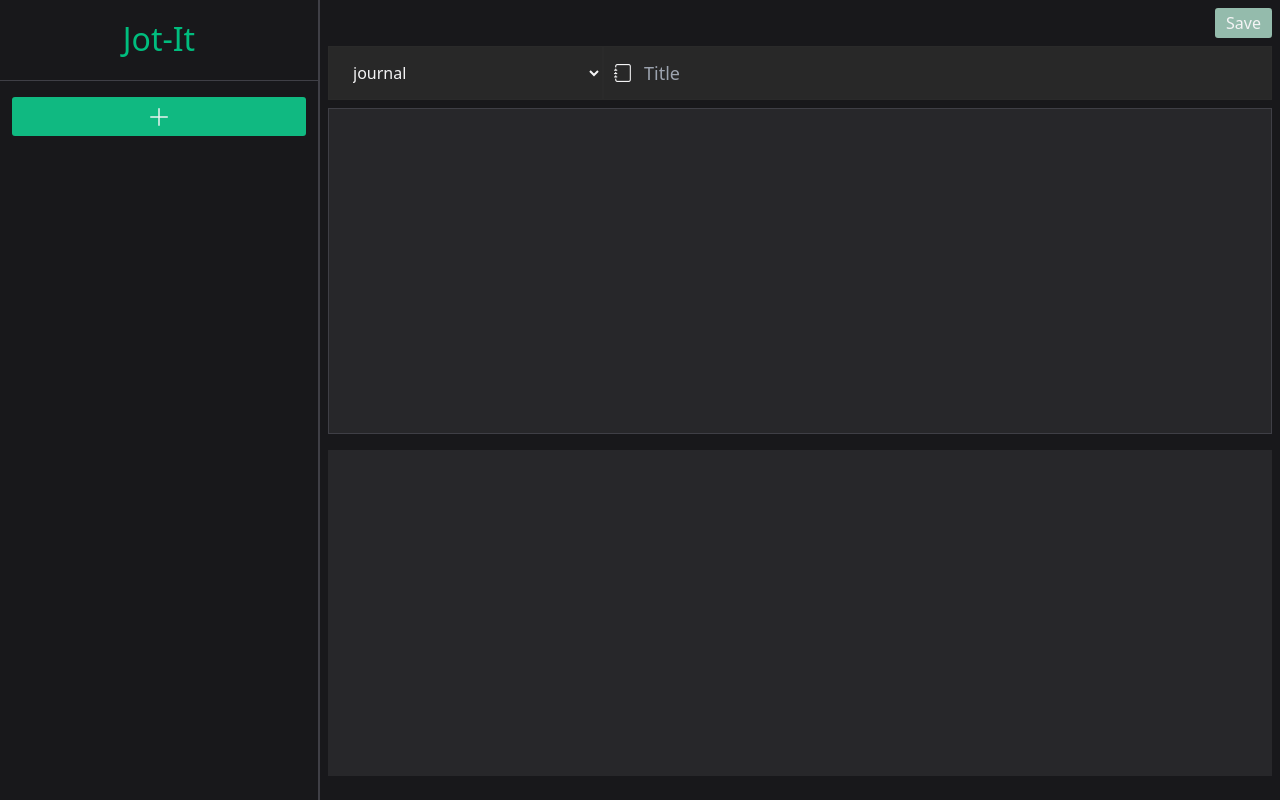
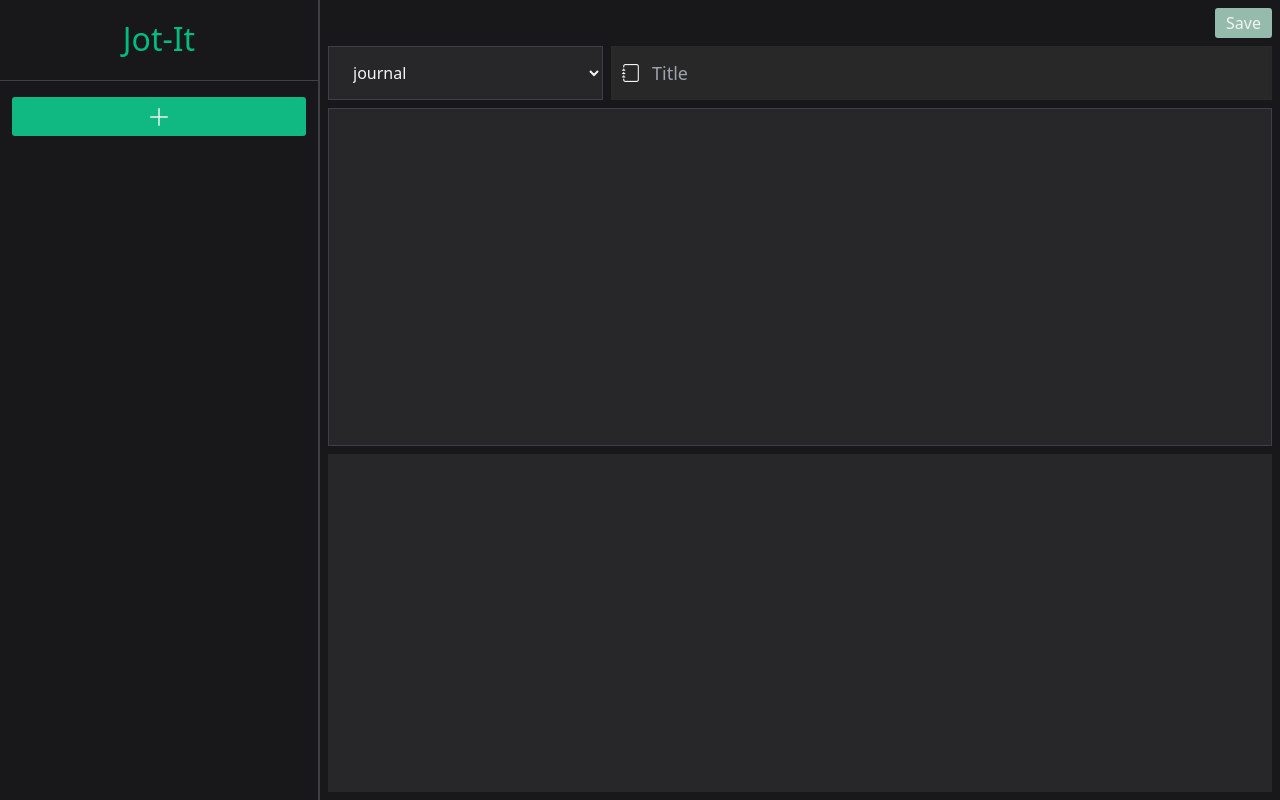
Before and after one commit to murphyjstevens/jot-it, a Vue app: page /#/new in a window 1280 px wide. Built offline with nearby package versions, Linux system fonts and the light colour scheme.

Commit message:
Created AppSelect component

```diff
--- a/src/assets/input.css
+++ b/src/assets/input.css
@@ -1,4 +1,4 @@
-input, textarea, select {
+input, textarea {
     background-color: var(--vt-c-black-mute);
     color: inherit;
     border: 1px solid var(--color-border);
@@ -6,10 +6,6 @@ input, textarea, select {
     resize: none;
 }
 
-input:disabled, textarea:disabled, select:disabled {
+input:disabled, textarea:disabled {
     cursor: not-allowed;
 }
-
-select:focus {
-    box-shadow: 0 0 0 .15rem var(--accent-color-dim);
-}
--- a/src/components/NoteEdit.vue
+++ b/src/components/NoteEdit.vue
@@ -3,6 +3,7 @@ import { computed, ref, watch, type Ref } from 'vue'
 import MarkdownIt from 'markdown-it'
 import highlightJs from 'highlight.js'
 
+import { AppSelect } from '@/components/library'
 import { useNoteStore } from '@/stores/note.store'
 import type { Note } from '@/models/note.model'
 
@@ -44,9 +45,9 @@ watch(
 
 <template>
   <div class="pt-2 px-2 flex flex-col lg:flex-row">
-    <select v-model="note.icon">
+    <AppSelect v-model="note.icon" class="mb-2 lg:me-2 lg:mb-0">
       <option v-for="icon in iconList" v-bind:key="icon">{{ icon }}</option>
-    </select>
+    </AppSelect>
     <h2 class="flex flex-col flex-1">
       <i
         class="h-full w-8 ms-1 absolute flex justify-center items-center text-lg z-10"
@@ -56,14 +57,14 @@ watch(
     </h2>
   </div>
   <div id="markdown" class="p-2 flex flex-col flex-1 justify-between">
-    <div class="mb-4 flex flex-col flex-1 basis-0">
+    <div class="mb-2 flex flex-col flex-1 basis-0">
       <textarea
         id="markdown"
         v-model="note.markdownText"
-        class="flex-1 bg-zinc-800 border-1 border-zinc-700"
+        class="flex-1 bg-zinc-800 border border-zinc-700"
       ></textarea>
     </div>
-    <div class="mb-4 flex flex-col flex-1 basis-0 overflow-y-scroll">
+    <div class="flex flex-col flex-1 basis-0 overflow-y-scroll">
       <div
         id="html"
         v-html="markdownHtml"
--- /dev/null
+++ b/src/components/library/AppSelect.vue
@@ -0,0 +1,24 @@
+<script setup lang="ts">
+import { computed } from 'vue'
+
+const props = defineProps(['modelValue'])
+const emits = defineEmits(['update:modelValue'])
+
+const value = computed({
+  get() {
+    return props.modelValue
+  },
+  set(value) {
+    emits('update:modelValue', value)
+  }
+})
+</script>
+
+<template>
+  <select
+    v-model="value"
+    class="py-3 px-5 bg-zinc-800 border border-zinc-700 text-inherit cursor-pointer disabled:cursor-not-allowed disabled:opacity-30"
+  >
+    <slot></slot>
+  </select>
+</template>
--- /dev/null
+++ b/src/components/library/index.ts
@@ -0,0 +1,3 @@
+import AppSelect from './AppSelect.vue'
+
+export { AppSelect }
```
